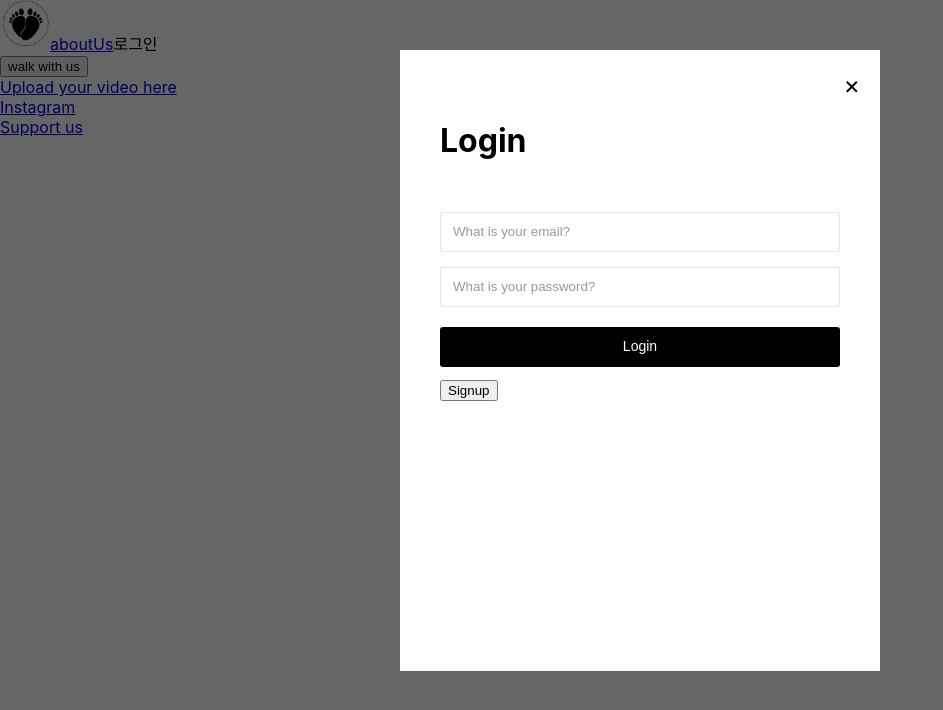
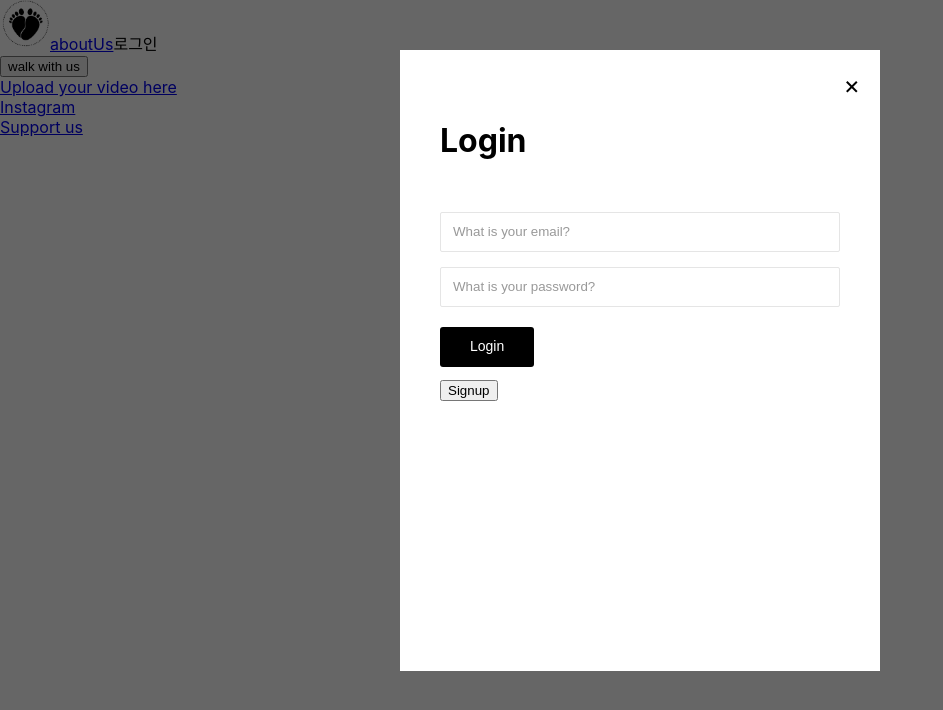
Before and after one commit to codestates/WalkWithUs_client, a React (Create React App) app: page / in a window 1280 px wide. Both pictures are taken after a click on the element "로그인". Shown: the top 710 px of the page, without its empty margins (0-943 px from the left). Built offline with nearby package versions, Linux system fonts and the light colour scheme.

Commit message:
[Client]#feat Sign in 서버 요청 기능 구현

```diff
--- a/src/App.js
+++ b/src/App.js
@@ -39,6 +39,7 @@ class App extends React.Component {
        <Nav
        isLogin = {isLogin}
        handleIsLogoutChange={this.handleIsLogoutChange.bind(this)}
+       handleIsLoginChange = {this.handleIsLoginChange.bind(this)}
        />
        <Switch>
          <Route
@@ -48,7 +49,6 @@ class App extends React.Component {
            <Main
            isLogin = {isLogin}
            userInfo = {userInfo}
-           handleIsLoginChange = {this.handleIsLoginChange.bind(this)}
            />
          ) }
          />
--- a/src/components/SignIn.js
+++ b/src/components/SignIn.js
@@ -2,6 +2,7 @@ import React, {Component} from "react";
 import "./SignIn.css";
 import {Link} from "react-router-dom"
 ;
+const IP_ADDRESS = "";
 
 class SignIn extends Component {
     constructor(props){
@@ -10,16 +11,16 @@ class SignIn extends Component {
             email:"",
             password:""
         }
-        this.loginHandler = this.loginHandler.bind(this)
+        this.handleInputValue = this.handleInputValue.bind(this);
     }
-        loginHandler = (e) =>{
-            const {name, value} = e.target;
-            this.setState({[name]: value})
-        }
-         loginClickHandler = () =>{/*함수 작성 필요*/}
+    handleInputValue = (key) => (e) => {
+        this.setState({ [key]: e.target.value });
+      };
+
 
     render() {
-        const { isOpen, close} = this.props
+        const {email, password} = this.state;
+        const { isOpen, close, handleIsLoginChange} = this.props
         return (
             <>
             {isOpen ?(
@@ -32,25 +33,49 @@ class SignIn extends Component {
                         </span>
                         <div className="modalContents" >
                             <h1>Login</h1>
+                            <form
+                  onSubmit={(e) => {
+                    e.preventDefault();
+                    if (email && password) {
+                      return axiosInstance
+                        .post(`http://${IP_ADDRESS}:3001/user/signin`, {
+                          email: email,
+                          password: password,
+                        })
+                        .then((res) => {
+                          console.log(res.data);
+                          handleIsLoginChange(res.data);
+                          this.props.history.push(`/`);
+                        })
+                        .catch((err) => {
+                          alert("Login failed");
+                          console.log(err);
+                        });
+                    } else {
+                      alert("아이디와 비밀번호를 입력해주세요");
+                    }
+                  }}
+                >
                             <div>
                             <input
                             name="email"
                             className="loginId"
                             type="text"
                             placeholder="What is your email?"
-                            onChange={this.loginHandler}
+                            onChange={this.handleInputValue("email")}
                             />
                             <input
                             name="password"
                             className="loginPw"
                             type="password"
                             placeholder="What is your password?"
-                            onChange={this.loginHandler}
+                            onChange={this.handleInputValue("password")}
                             />
                             </div>
-                            <button className="loginBtn" onClick={this.loginClickHandler}>
+                            <button className="loginBtn" type="submit">
                                 {" "}Login{" "}
                             </button>
+                            </form>
                             <Link to="/user/signup">
                             <button className="signUpBtn">
                                  Signup
```
